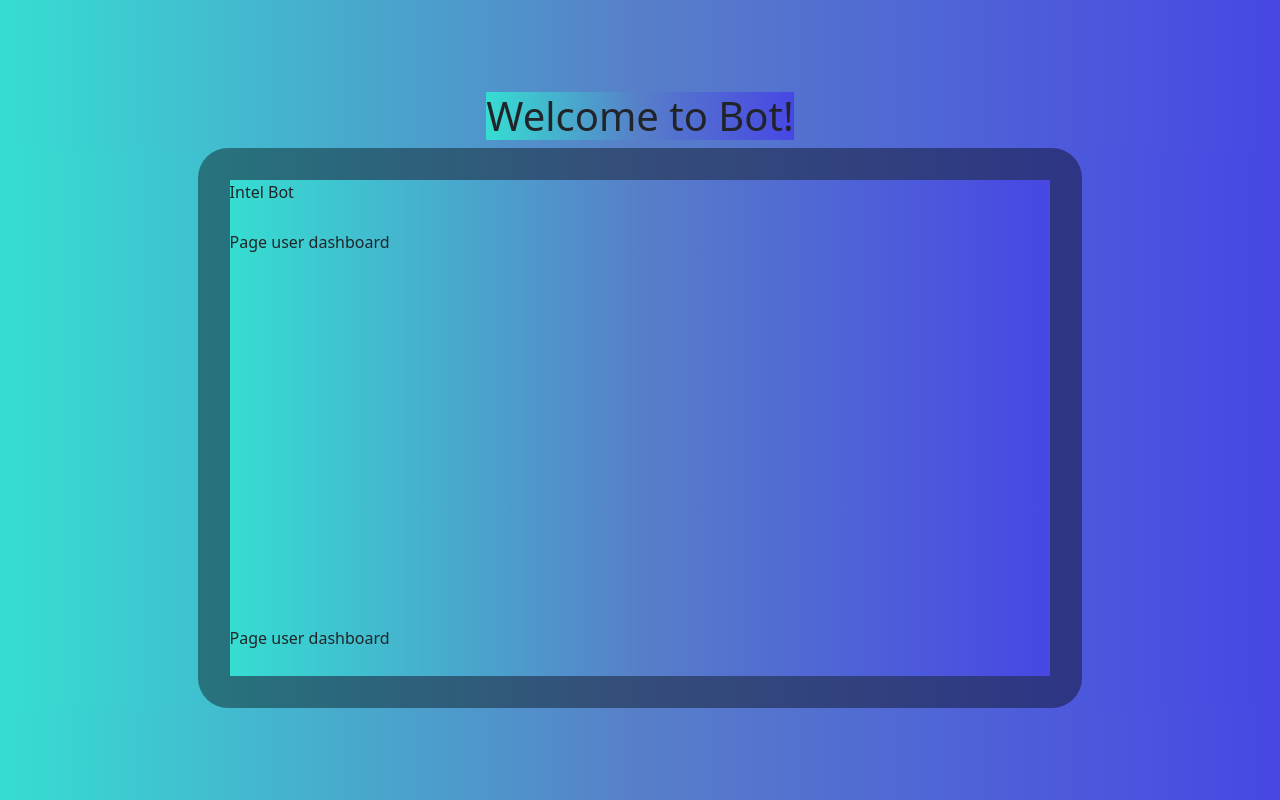
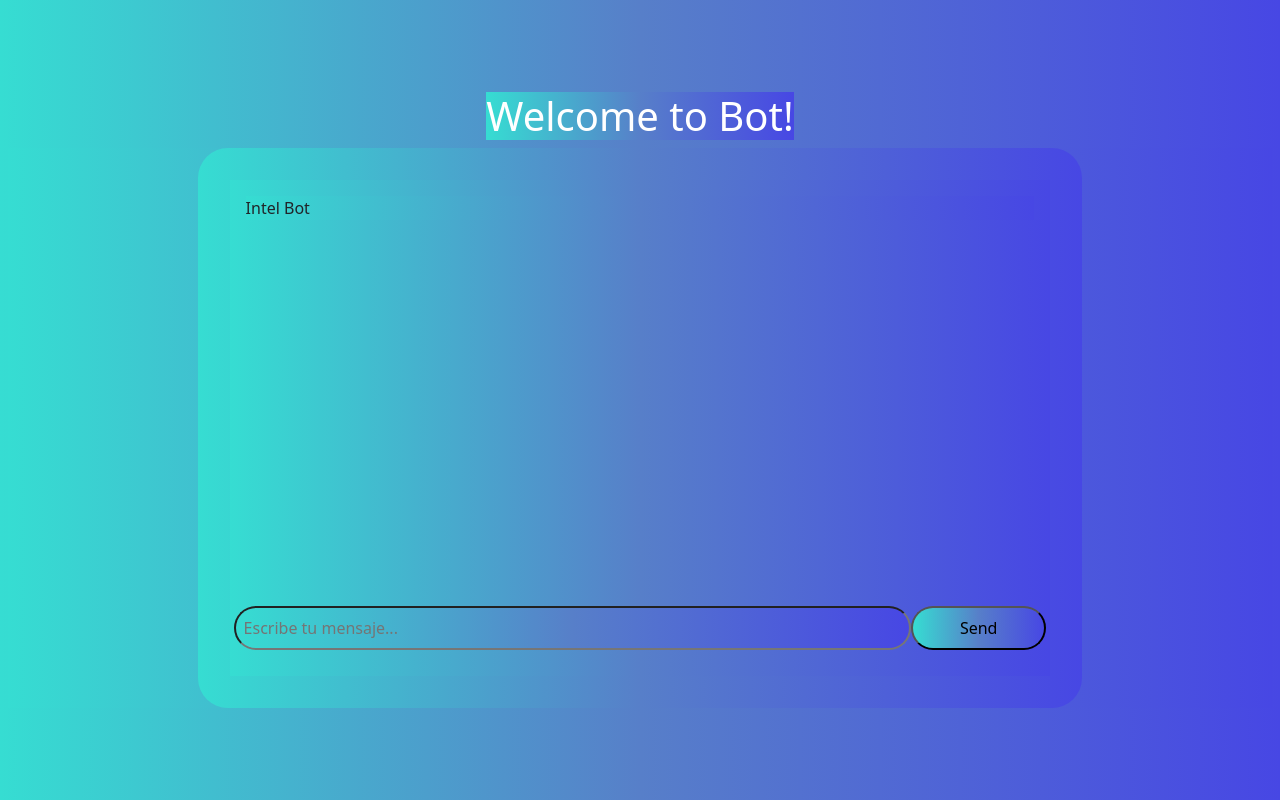
Before and after one commit to AvielAD/frontbot, a Next.js app: page / in a window 1280 px wide. Built offline with nearby package versions, Linux system fonts and the light colour scheme.

Commit message:
message bar

```diff
--- a/Components/UserBar/page.js
+++ b/Components/UserBar/page.js
@@ -3,7 +3,7 @@ import styles from './style.module.css';
 const Page = () => {
     return(
         <>
-            <div className={styles.userbarContent}>
+            <div className={styles.userbarContainer}>
                 <p>
                     Intel Bot
                 </p>
--- a/Components/UserBar/style.module.css
+++ b/Components/UserBar/style.module.css
@@ -0,0 +1,4 @@
+.userbarContainer{
+    padding: 1rem;
+
+}
--- a/Components/UserDashboard/page.js
+++ b/Components/UserDashboard/page.js
@@ -1,11 +1,12 @@
+import {useState} from 'react';
+import styles from './style.module.css';
 
 const Page = () => {
+
     return(
         <>
-            <div>
-                <p>
-                    Page user dashboard
-                </p>
+            <div className={styles.dashboardContainer}>
+
             </div>
         </>
     )
--- a/Components/UserDashboard/style.module.css
+++ b/Components/UserDashboard/style.module.css
@@ -0,0 +1,4 @@
+.dashboardContainer{
+    padding: 1rem;
+    height: 100%;
+}
--- a/Components/UserMessage/page.js
+++ b/Components/UserMessage/page.js
@@ -1,14 +1,31 @@
+import styles from './style.module.css';
+import { Field, Form, ErrorMessage, Formik } from 'formik';
 
 const Page = () => {
-    return(
+    return (
         <>
-            <div>
-                <p>
-                    Page user dashboard
-                </p>
-            </div>
+            <Formik
+                initialValues={initialValues}
+                onSubmit={onSubmit}
+            >
+                <Form autoComplete="off">
+                    <div className="p-1">
+                        <Field className="col-md-10 p-2 rounded-pill" name="sendmessage" type="text" placeholder="Escribe tu mensaje..." />
+                        <button className="col-md-2 p-2 rounded-pill">Send</button>
+                    </div>
+                </Form>
+
+            </Formik>
         </>
     )
 }
 
 export default Page;
+
+const initialValues = {
+    sendmessage: '',
+}
+
+const onSubmit = (values) => {
+    alert(values.sendmessage)
+}
--- a/Components/UserMessage/style.module.css
+++ b/Components/UserMessage/style.module.css
@@ -0,0 +1,4 @@
+.messageContainer{
+    display: flex;
+    align-items: stretch;
+}
--- a/package.json
+++ b/package.json
@@ -8,9 +8,13 @@
     "start": "next start"
   },
   "dependencies": {
+    "axios": "^0.21.1",
     "bootstrap": "^5.0.0-beta3",
+    "formik": "^2.2.6",
     "next": "10.1.3",
     "react": "17.0.2",
-    "react-dom": "17.0.2"
+    "react-dom": "17.0.2",
+    "socket.io": "^4.0.1",
+    "socket.io-client": "^4.0.1"
   }
 }
--- a/pages/api/hello.js
+++ b/pages/api/hello.js
@@ -3,3 +3,7 @@
 export default (req, res) => {
   res.status(200).json({ name: 'John Doe' })
 }
+
+export default BotMessage = (req, res) =>{
+  console.log(req.query)
+}
--- a/pages/index.js
+++ b/pages/index.js
@@ -12,7 +12,7 @@ export default function Home() {
         <link rel="icon" href="/favicon.ico" />
       </Head>
 
-      <h1 className="d-flex justify-content-center">
+      <h1 className="d-flex justify-content-center text-white">
         Welcome to Bot!
       </h1>
 
--- a/styles/globals.css
+++ b/styles/globals.css
@@ -8,7 +8,8 @@ body {
 
 * {
   box-sizing: border-box;
-  background: linear-gradient(to right, #36ddd2, #577fc9, #4747e4);
+  background: linear-gradient(to right, #36ddd2, #577fc9, #4747e4) ;
+
 }
 
 .globalContainer{
@@ -21,12 +22,11 @@ body {
 .botContainer{
   height: 100%;
   width: 70%;
-  background: rgba(0,0,0,0.4);
   border-radius: 30px;
   padding: 2rem;
   display: grid;
   grid-template-columns: 1fr 1fr 1fr 1fr;
-  grid-template-rows: [row1-start] 10% [row1-end] 80% [row2-end] 10% [row3-end];
+  grid-template-rows: [row1-start] 15% [row1-end] 70% [row2-end] 15% [row3-end];
   grid-template-areas:
   "userbar userbar userbar userbar"
   "userdash userdash userdash userdash"
@@ -38,8 +38,10 @@ body {
 }
 .userDash{
   grid-area: userdash;
-  overflow: auto;
 }
 .userMessage{
   grid-area: usermessage;
 }
+input:focus{
+  outline: none;
+}
```
Also changed, not shown: Utils/Context/MessageContext.js (added), pages/api/bot.js (added), 1 other file (tests, documents, lock files or other folders).
